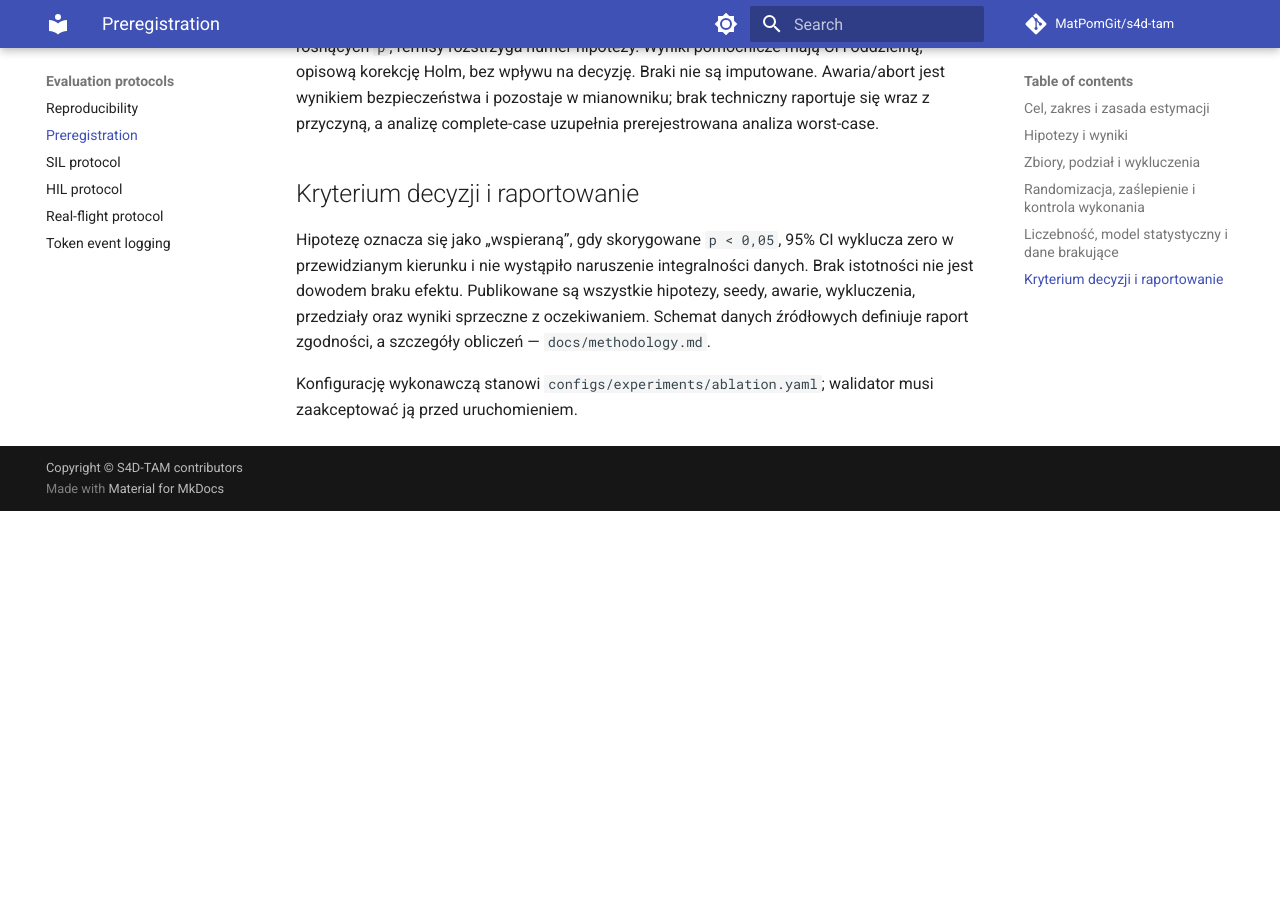
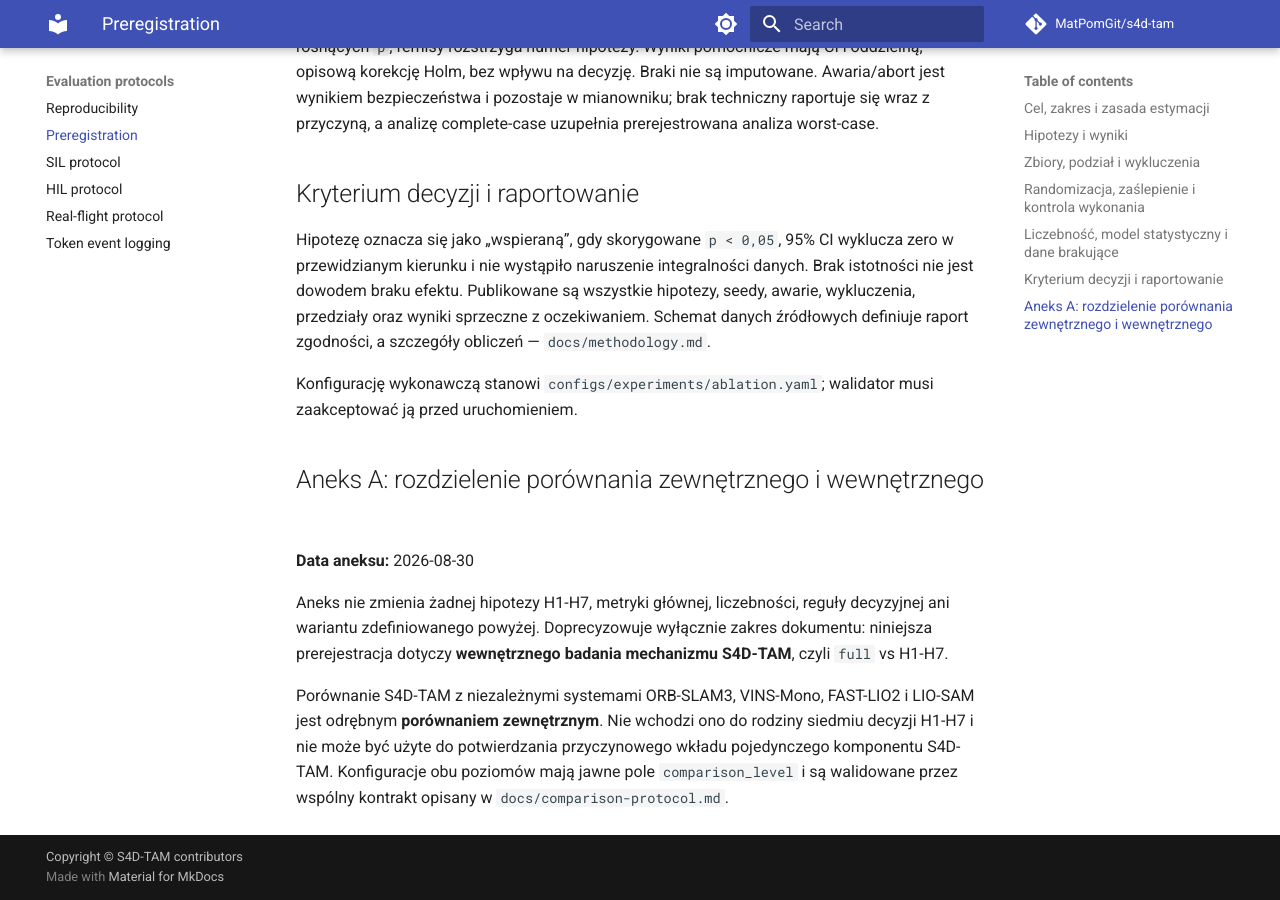
Before and after one commit to MatPomGit/s4d-tam, an MkDocs documentation site: the page built from docs/preregistration.md, in a window 1280 px wide and 900 px high, scrolled down 2790 px. Built offline with MkDocs 1.6.1 and Material for MkDocs 9.7.7, drawn with Linux system fonts in a browser that asks for light colours; comment, search, counter and statistics services are not loaded; before the commit the page ends 3301 px from its top, so only the background shows below that.

Commit message:
docs: add preregistration scope annex for internal comparison

```diff
--- a/docs/preregistration.md
+++ b/docs/preregistration.md
@@ -94,3 +94,17 @@ zgodności, a szczegóły obliczeń — `docs/methodology.md`.
 
 Konfigurację wykonawczą stanowi `configs/experiments/ablation.yaml`; walidator musi
 zaakceptować ją przed uruchomieniem.
+
+## Aneks A: rozdzielenie porównania zewnętrznego i wewnętrznego
+
+**Data aneksu:** 2026-08-30
+
+Aneks nie zmienia żadnej hipotezy H1-H7, metryki głównej, liczebności, reguły decyzyjnej ani
+wariantu zdefiniowanego powyżej. Doprecyzowuje wyłącznie zakres dokumentu: niniejsza
+prerejestracja dotyczy **wewnętrznego badania mechanizmu S4D-TAM**, czyli `full` vs H1-H7.
+
+Porównanie S4D-TAM z niezależnymi systemami ORB-SLAM3, VINS-Mono, FAST-LIO2 i LIO-SAM jest
+odrębnym **porównaniem zewnętrznym**. Nie wchodzi ono do rodziny siedmiu decyzji H1-H7 i nie
+może być użyte do potwierdzania przyczynowego wkładu pojedynczego komponentu S4D-TAM.
+Konfiguracje obu poziomów mają jawne pole `comparison_level` i są walidowane przez wspólny
+kontrakt opisany w `docs/comparison-protocol.md`.
```
